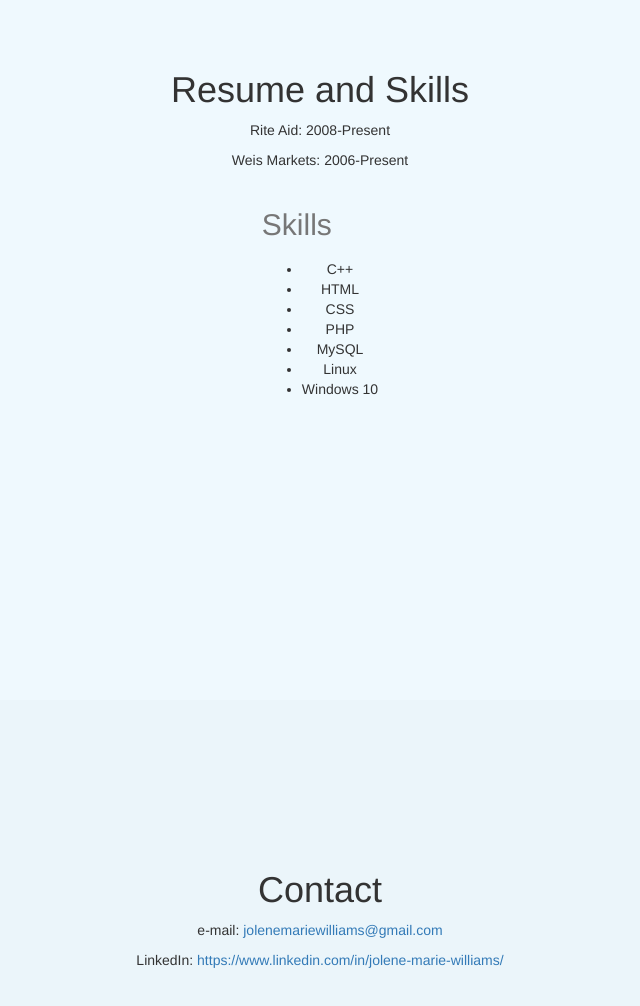
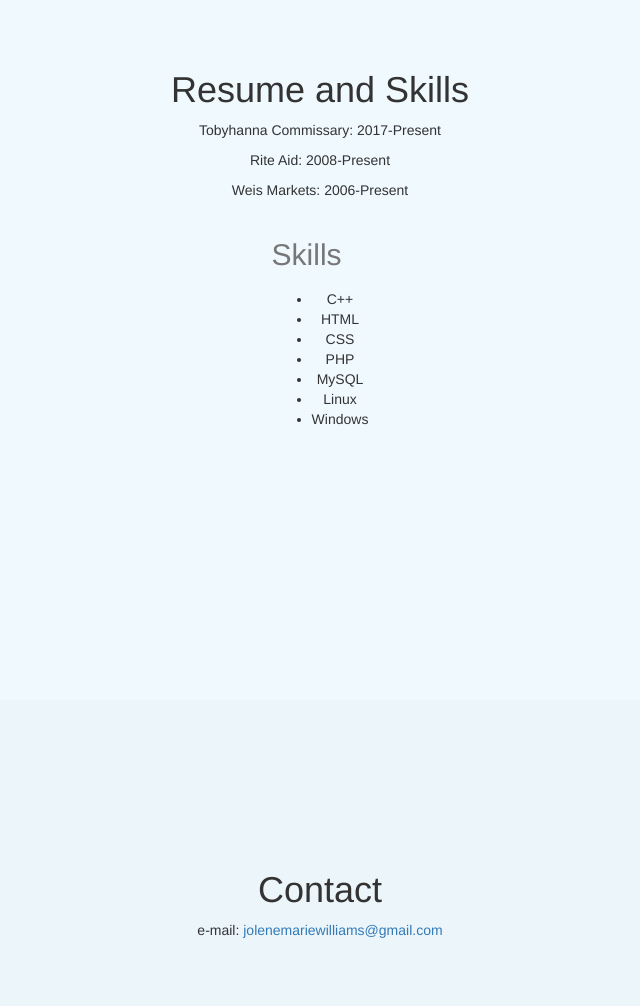
Before and after one commit to jomawi/jomawi.github.io, a website: page index.html in a window 1280 px wide. Shown: the part 1700-2706 px from the top of the page, without its empty margins (320-960 px from the left). Drawn offline with Linux system fonts and the light colour scheme.

Commit message:
Update index.html

```diff
--- a/index.html
+++ b/index.html
@@ -106,6 +106,7 @@
                 <div class="col-lg-12">
                     <h1>Resume and Skills</h1>
 
+					<p>Tobyhanna Commissary: 2017-Present</p>
 					<p>Rite Aid: 2008-Present</p>
 					<p>Weis Markets: 2006-Present</p>
 					<table align=center>
@@ -118,7 +119,7 @@
 					<li>PHP</li>
 					<li>MySQL</li>
 					<li>Linux</li>
-					<li>Windows 10</li>
+					<li>Windows</li>
 					</ul>
 					</td></tr>
 					</table>
@@ -135,7 +136,7 @@
                 <div class="col-lg-12">
                     <h1>Contact</h1>
 					<p>e-mail: <a href=mailto:jolenemariewilliams@gmail.com>jolenemariewilliams@gmail.com</a></p>
-					<p>LinkedIn: <a href=https://www.linkedin.com/in/jolene-marie-williams/>https://www.linkedin.com/in/jolene-marie-williams/</a></p>
+
                 </div>
             </div>
         </div>
```
